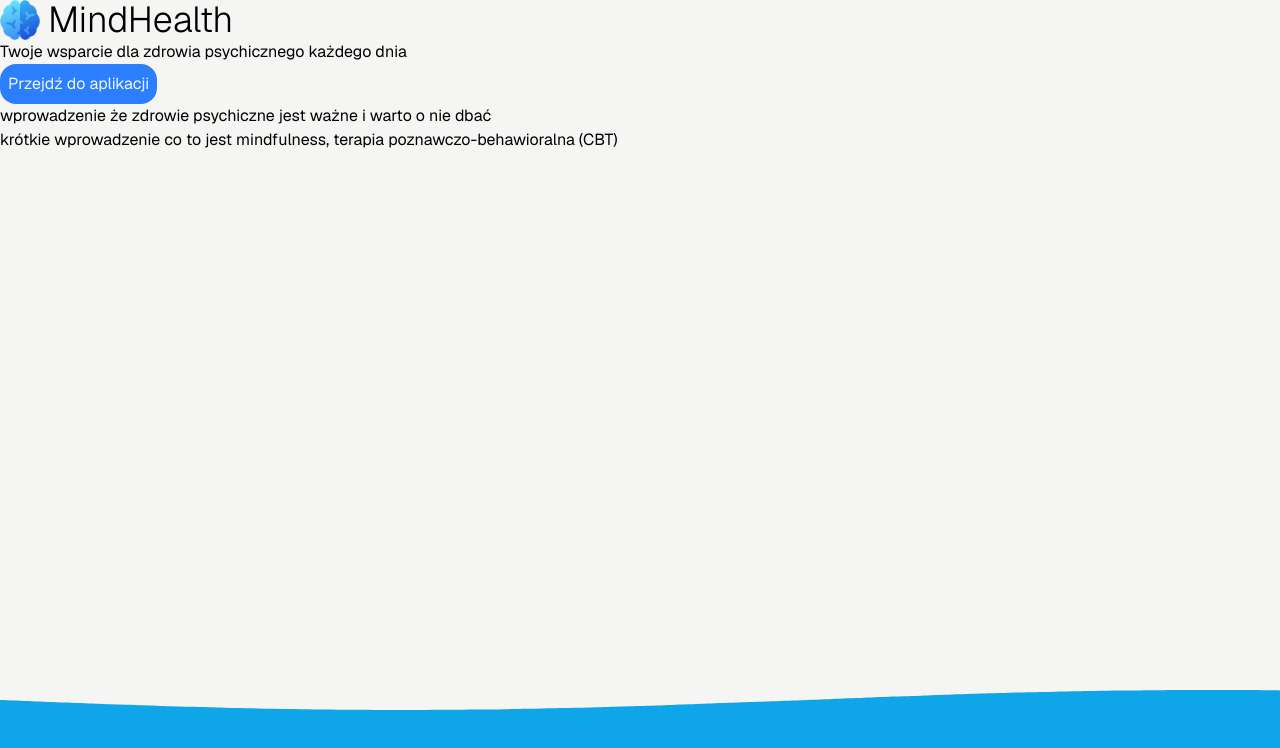
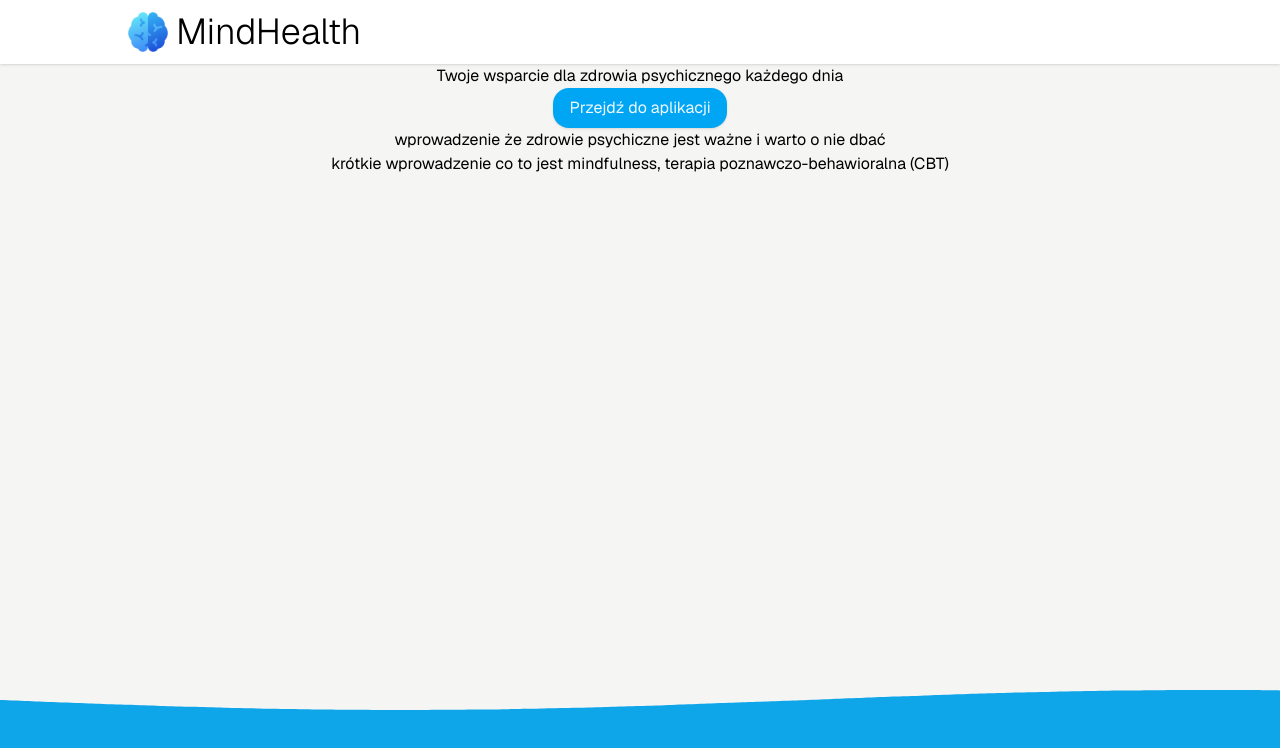
Before and after one commit to OKE225/MindHealth, a React (Vite) app in the folder client/: page / in a window 1280 px wide. Shown: the top 748 px of the page. Built offline with nearby package versions, Linux system fonts and the light colour scheme.

Commit message:
Improve landing page

```diff
--- a/client/src/pages/LandingPage.tsx
+++ b/client/src/pages/LandingPage.tsx
@@ -1,17 +1,17 @@
 import { Link } from "react-router";
 import AnimatedBackground from "../components/AnimatedBackground";
-import Header from "../components/Header";
+import Navbar from "../components/Navbar";
 
 const LandingPage = () => {
   return (
     <>
       <AnimatedBackground />
-      <div>
-        <Header />
+      <Navbar />
+      <main className="relative w-[80%] text-center mx-auto z-10">
         <p>Twoje wsparcie dla zdrowia psychicznego każdego dnia</p>
         <Link
           to="/application"
-          className="inline-block bg-blue-500 text-blue-50 hover:bg-blue-600 active:bg-blue-700 p-2 rounded-2xl cursor-pointer">
+          className="inline-block bg-sky-500 text-sky-50 hover:bg-sky-600 active:bg-sky-700 px-4 py-2 rounded-2xl cursor-pointer shadow">
           Przejdź do aplikacji
         </Link>
         <p>wprowadzenie że zdrowie psychiczne jest ważne i warto o nie dbać</p>
@@ -19,7 +19,7 @@ const LandingPage = () => {
           krótkie wprowadzenie co to jest mindfulness, terapia
           poznawczo-behawioralna (CBT)
         </p>
-      </div>
+      </main>
     </>
   );
 };
```
